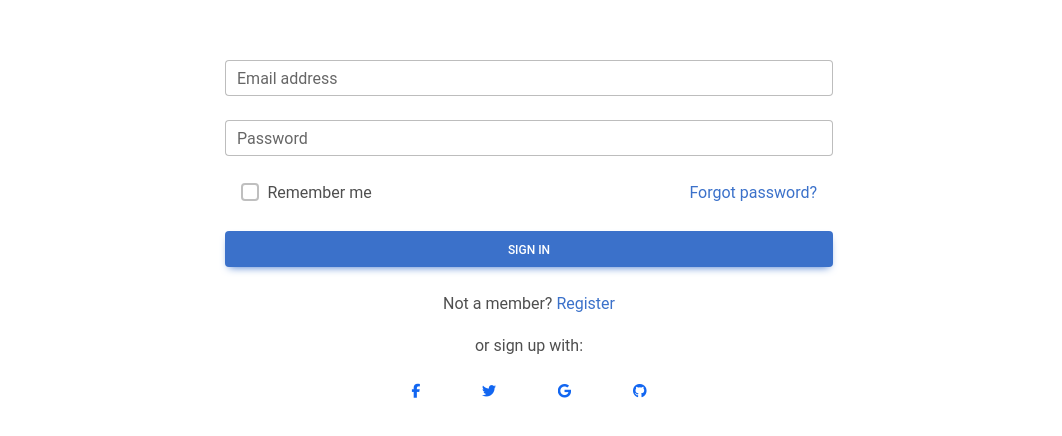
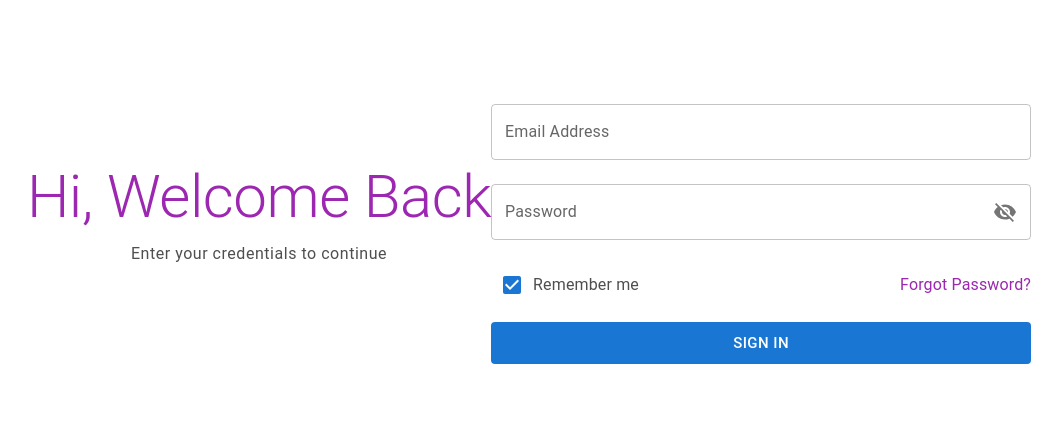
Before and after one commit to devkumi/eventmanager, a React (Create React App) app: page /login in a window 1280 px wide. Shown: the part 166-602 px from the top of the page, without its empty margins (111-1173 px from the left). Built offline with nearby package versions, Linux system fonts and the light colour scheme.

Commit message:
login MUI

```diff
--- a/src/pages/Login.js
+++ b/src/pages/Login.js
@@ -1,89 +1,248 @@
-import React from "react";
+import React, { useState } from "react";
+import * as Yup from "yup";
+import { Formik } from "formik";
+
+import { useTheme } from "@mui/material/styles";
 import {
-    MDBContainer,
-    MDBInput,
-    MDBCheckbox,
-    MDBBtn,
-    MDBIcon,
-} from "mdb-react-ui-kit";
+  Box,
+  Button,
+  Checkbox,
+  // Divider,
+  FormControl,
+  FormControlLabel,
+  FormHelperText,
+  Grid,
+  IconButton,
+  InputAdornment,
+  InputLabel,
+  OutlinedInput,
+  Stack,
+  Typography,
+  // useMediaQuery
+} from "@mui/material";
+import { reactLocalStorage } from "reactjs-localstorage";
+import { Visibility, VisibilityOff } from "@mui/icons-material";
 
 export const Login = () => {
+  const theme = useTheme();
+  //   const navigate = useNavigate();
+  // const matchDownSM = useMediaQuery(theme.breakpoints.down('md'));
+  // const customization = useSelector((state) => state.customization);
+  const [checked, setChecked] = useState(true);
+
+  // const googleHandler = async () => {
+  //   console.error('Login');
+  // };
+
+  const [showPassword, setShowPassword] = useState(false);
+  const handleClickShowPassword = () => {
+    setShowPassword(!showPassword);
+  };
+
+  const handleMouseDownPassword = (event) => {
+    event.preventDefault();
+  };
+
   return (
     <div className="Auth-form-container">
-            <MDBContainer className="p-3 my-5 d-flex flex-column w-50">
-                <MDBInput
-                    wrapperClass="mb-4"
-                    label="Email address"
-                    id="form1"
+      <Grid item xs={12}>
+        <Grid container alignItems="center" justifyContent="center">
+          <Grid  item>
+            <Stack marginBottom={5} alignItems="center" justifyContent="center" spacing={1}>
+              <Typography
+                color={theme.palette.secondary.main}
+                gutterBottom
+                variant={"h2"}
+              >
+                Hi, Welcome Back
+              </Typography>
+              <Typography
+                variant="caption"
+                fontSize="16px"
+                textAlign={"center"}
+              >
+                Enter your credentials to continue
+              </Typography>
+            </Stack>
+          </Grid>
+          <Grid item>
+            <Formik
+              initialValues={{
+                email: "",
+                password: "",
+                submit: null,
+              }}
+              validationSchema={Yup.object().shape({
+                email: Yup.string()
+                  .email("Must be a valid email")
+                  .max(255)
+                  .required("Email is required"),
+                password: Yup.string()
+                  .max(255)
+                  .required("Password is required"),
+              })}
+              onSubmit={async (
+                values,
+                { setErrors, setStatus, setSubmitting }
+              ) => {
+                // setTimeout(() => {
+
+                //   console.log(values.email)
+                //   console.log(values.password)
+                //   setSubmitting(false);
+                // }, 5000);
+
+                reactLocalStorage.set("login", true);
+                const login = reactLocalStorage.get("login");
+
+                try {
+                  setSubmitting(false);
+
+                  // if (scriptedRef.current && login) {
+
+                  //   console.log("Login", login )
+                  //   navigate('/');
+                  //   setStatus({ success: true });
+                  //   setSubmitting(false);
+                  // }
+                } catch (err) {
+                  console.error(err);
+                  // if (scriptedRef.current) {
+                  //   setStatus({ success: false });
+                  //   setErrors({ submit: err.message });
+                  //   setSubmitting(false);
+                  // }
+                }
+              }}
+            >
+              {({
+                errors,
+                handleBlur,
+                handleChange,
+                handleSubmit,
+                isSubmitting,
+                touched,
+                values,
+              }) => (
+                <form noValidate autoComplete="off" onSubmit={handleSubmit}>
+                  <FormControl
+                    fullWidth
+                    error={Boolean(touched.email && errors.email)}
+                    sx={{ ...theme.typography.customInput, marginBottom: 3 }}
+                  >
+                    <InputLabel htmlFor="outlined-adornment-email-login">
+                      Email Address
+                    </InputLabel>
+                    <OutlinedInput
+                      id="outlined-adornment-email-login"
                       type="email"
+                      value={values.email}
+                      name="email"
+                      onBlur={handleBlur}
+                      onChange={handleChange}
+                      label="Email Address"
+                      inputProps={{}}
                     />
-                <MDBInput
-                    wrapperClass="mb-4"
+                    {touched.email && errors.email && (
+                      <FormHelperText
+                        error
+                        id="standard-weight-helper-text-email-login"
+                      >
+                        {errors.email}
+                      </FormHelperText>
+                    )}
+                  </FormControl>
+
+                  <FormControl
+                    fullWidth
+                    error={Boolean(touched.password && errors.password)}
+                    sx={{ ...theme.typography.customInput, marginBottom: 3 }}
+                  >
+                    <InputLabel htmlFor="outlined-adornment-password-login">
+                      Password
+                    </InputLabel>
+                    <OutlinedInput
+                      id="outlined-adornment-password-login"
+                      type={showPassword ? "text" : "password"}
+                      value={values.password}
+                      name="password"
+                      onBlur={handleBlur}
+                      onChange={handleChange}
+                      endAdornment={
+                        <InputAdornment position="end">
+                          <IconButton
+                            aria-label="toggle password visibility"
+                            onClick={handleClickShowPassword}
+                            onMouseDown={handleMouseDownPassword}
+                            edge="end"
+                            size="large"
+                          >
+                            {showPassword ? <Visibility /> : <VisibilityOff />}
+                          </IconButton>
+                        </InputAdornment>
+                      }
                       label="Password"
-                    id="form2"
-                    type="password"
+                      inputProps={{}}
                     />
-
-                <div className="d-flex justify-content-between mx-3 mb-4">
-                    <MDBCheckbox
-                        name="flexCheck"
-                        value=""
-                        id="flexCheckDefault"
+                    {touched.password && errors.password && (
+                      <FormHelperText
+                        error
+                        id="standard-weight-helper-text-password-login"
+                      >
+                        {errors.password}
+                      </FormHelperText>
+                    )}
+                  </FormControl>
+                  <Stack
+                    direction="row"
+                    alignItems="center"
+                    justifyContent="space-between"
+                    spacing={1}
+                  >
+                    <FormControlLabel
+                      control={
+                        <Checkbox
+                          checked={checked}
+                          onChange={(event) => setChecked(event.target.checked)}
+                          name="checked"
+                          color="primary"
+                        />
+                      }
                       label="Remember me"
                     />
-                    <a href="!#">Forgot password?</a>
-                </div>
+                    <Typography
+                      variant="subtitle1"
+                      color="secondary"
+                      sx={{ textDecoration: "none", cursor: "pointer" }}
+                    >
+                      Forgot Password?
+                    </Typography>
+                  </Stack>
+                  {errors.submit && (
+                    <Box sx={{ mt: 3 }}>
+                      <FormHelperText error>{errors.submit}</FormHelperText>
+                    </Box>
+                  )}
 
-                <MDBBtn className="mb-4">Sign in</MDBBtn>
-
-                <div className="text-center">
-                    <p>
-                        Not a member? <a href="#!">Register</a>
-                    </p>
-                    <p>or sign up with:</p>
-
-                    <div
-                        className="d-flex justify-content-between mx-auto"
-                        style={{ width: "40%" }}
+                  <Box sx={{ mt: 2 }}>
+                    <Button
+                      disableElevation
+                      disabled={isSubmitting}
+                      fullWidth
+                      size="large"
+                      type="submit"
+                      variant="contained"
+                      color="primary"
                     >
-                        <MDBBtn
-                            tag="a"
-                            color="none"
-                            className="m-1"
-                            style={{ color: "#1266f1" }}
-                        >
-                            <MDBIcon fab icon="facebook-f" size="sm" />
-                        </MDBBtn>
-
-                        <MDBBtn
-                            tag="a"
-                            color="none"
-                            className="m-1"
-                            style={{ color: "#1266f1" }}
-                        >
-                            <MDBIcon fab icon="twitter" size="sm" />
-                        </MDBBtn>
-
-                        <MDBBtn
-                            tag="a"
-                            color="none"
-                            className="m-1"
-                            style={{ color: "#1266f1" }}
-                        >
-                            <MDBIcon fab icon="google" size="sm" />
-                        </MDBBtn>
-
-                        <MDBBtn
-                            tag="a"
-                            color="none"
-                            className="m-1"
-                            style={{ color: "#1266f1" }}
-                        >
-                            <MDBIcon fab icon="github" size="sm" />
-                        </MDBBtn>
-                    </div>
-                </div>
-            </MDBContainer>
+                      Sign in
+                    </Button>
+                  </Box>
+                </form>
+              )}
+            </Formik>
+          </Grid>
+        </Grid>
+      </Grid>
     </div>
   );
 };
```
Also changed, not shown: package.json (+8 -1 lines), 1 other file (tests, documents, lock files or other folders). Lines whose indentation alone changed are shown as unchanged.
